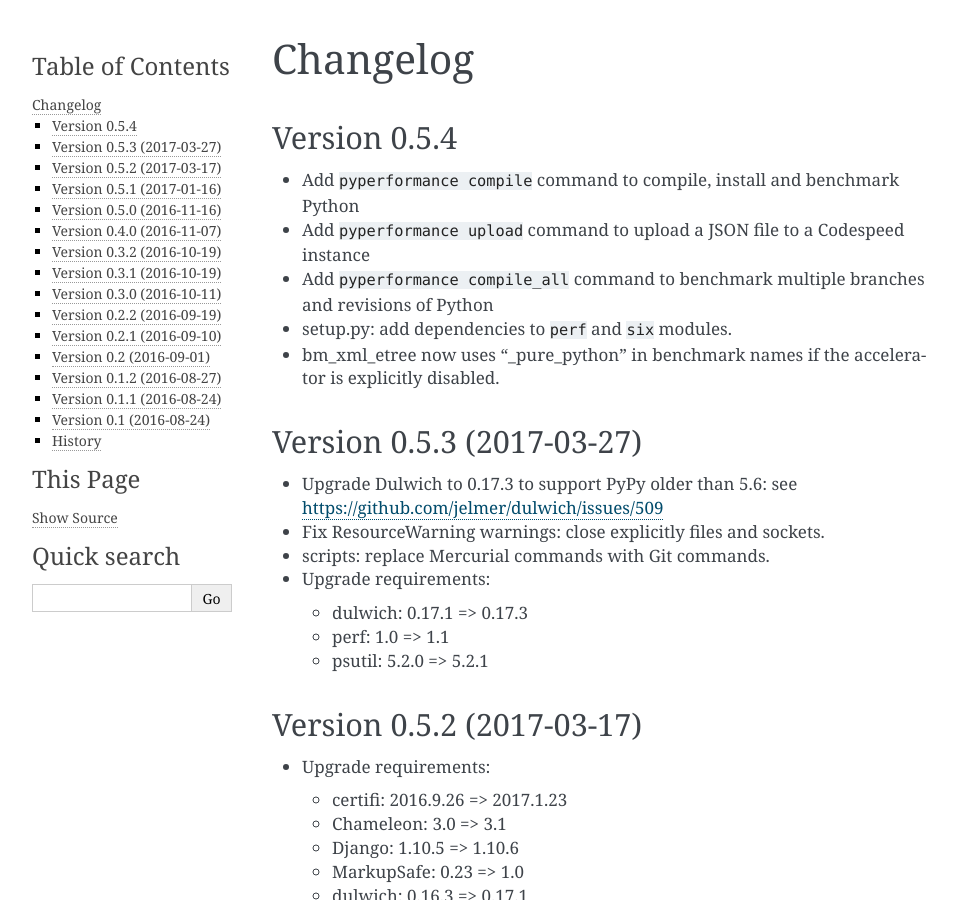
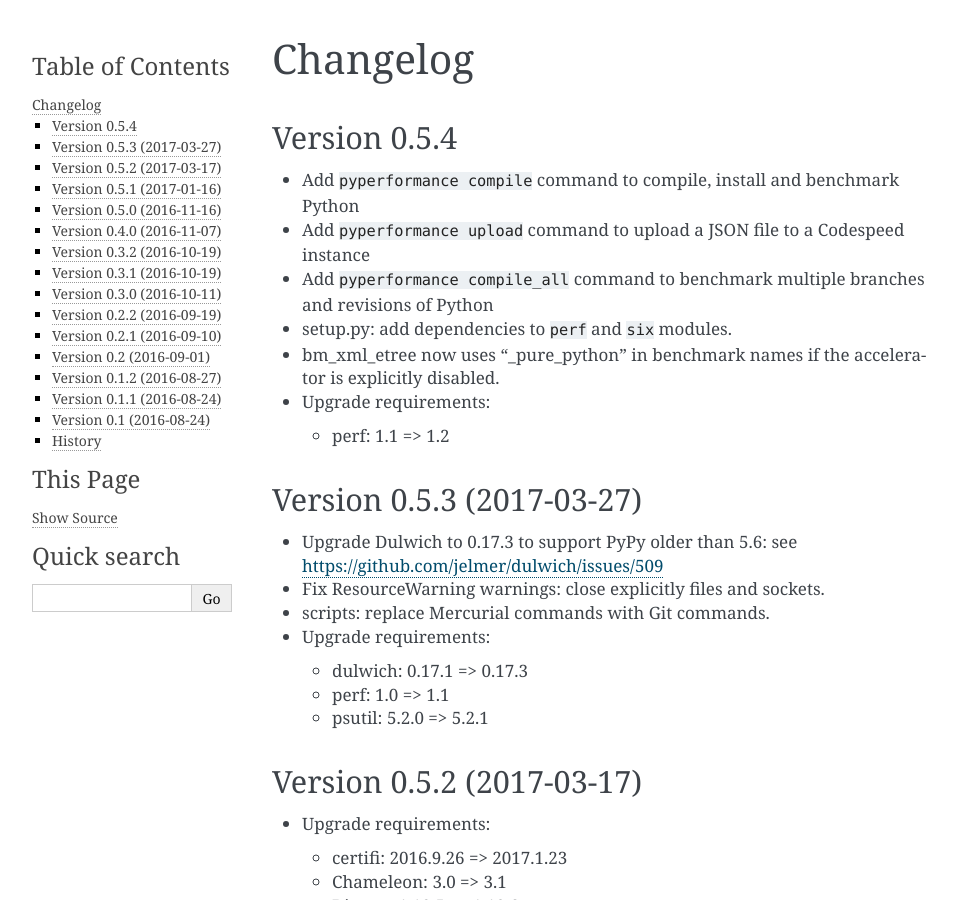
Before and after one commit to python/pyperformance, a Sphinx documentation site: the page built from doc/changelog.rst, in a window 1280 px wide and 900 px high. Shown: the whole window, without its empty margins (148-1103 px from the left). Built offline with Sphinx 7.4.7, drawn with Linux system fonts in a browser that asks for light colours.

Commit message:
Upgrade perf to 1.2

```diff
--- a/doc/changelog.rst
+++ b/doc/changelog.rst
@@ -13,6 +13,9 @@ Version 0.5.4
 * setup.py: add dependencies to ``perf`` and ``six`` modules.
 * bm_xml_etree now uses "_pure_python" in benchmark names if the accelerator is
   explicitly disabled.
+* Upgrade requirements:
+
+  - perf: 1.1 => 1.2
 
 Version 0.5.3 (2017-03-27)
 --------------------------
```
Also changed, not shown: 1 other file.
